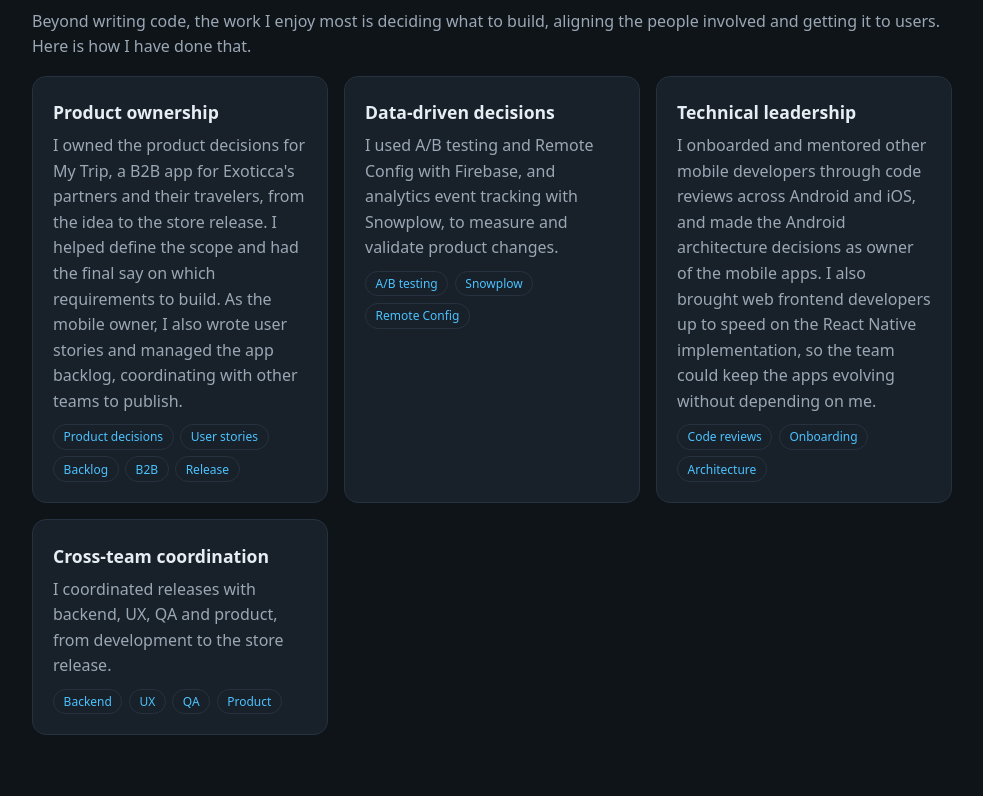
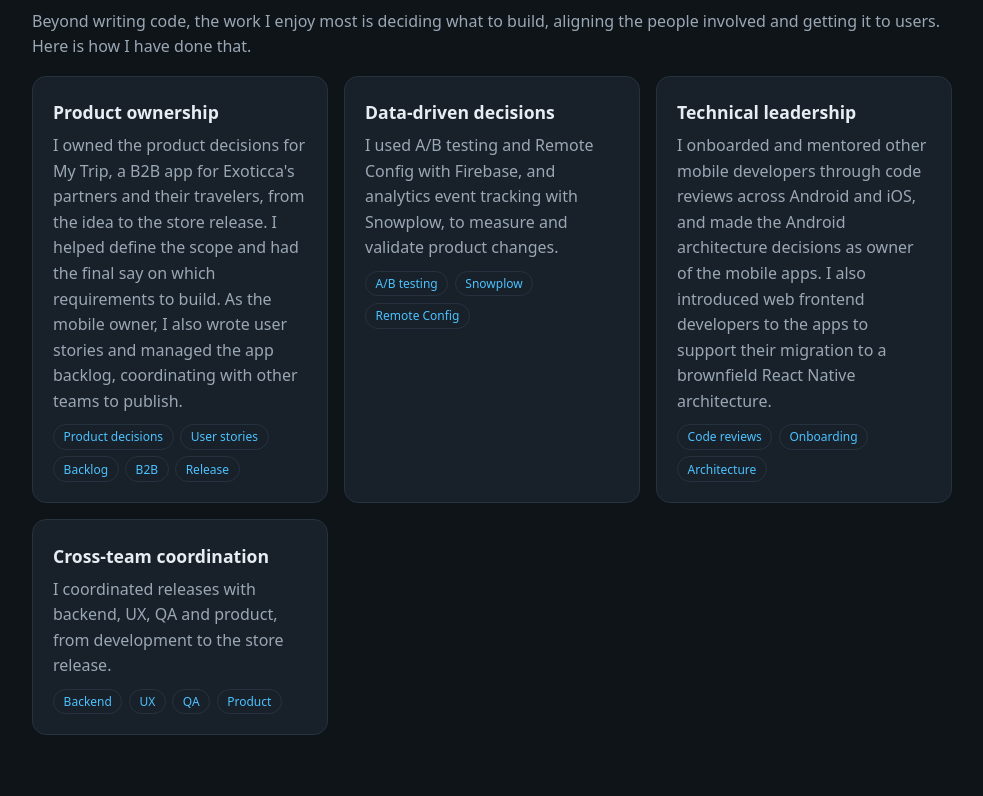
Before and after one commit to JuanFranCrater/JuanFranCrater.github.io, a plain HTML site: page index.html in a window 1280 px wide. Shown: the part 2202-2998 px from the top of the page, without its empty margins (148-1131 px from the left). Drawn offline with Linux system fonts and the light colour scheme.

```diff
--- a/index.html
+++ b/index.html
@@ -97,7 +97,7 @@
           <span class="date" data-i18n="exp.exoticca.date">Apr 2022 – Sep 2026 · 4 yrs 6 mos</span>
           <h4>Exoticca · <span data-i18n="exp.exoticca.role">Senior Mobile Engineer (Android Lead)</span></h4>
           <p data-i18n="exp.exoticca.desc">Involved from the <strong>first line of code</strong> on Exoticca's mobile apps. I started as the only Android developer, grew into a two-person team, and owned the Android app throughout—expanding in the last year and a half to become the <strong>sole developer and mobile owner of both the Android and iOS apps</strong> (B2C and B2B). React Native came in only during the last three months. I designed and delivered features from <strong>zero to deployment</strong>, including release management and maintenance, and brought UX ideas from the user's point of view. I worked with <strong>AI agents and GitHub Copilot</strong> to ship faster without lowering the quality bar. I operated in English within a cross-functional team, leading code reviews, technical architecture, and release coordination.</p>
-          <div class="tags"><span>Kotlin</span><span>Jetpack Compose</span><span>MVVM</span><span>Coroutines &amp; Flow</span><span>Hilt</span><span>Room</span><span>Swift</span><span>SwiftUI</span><span>UIKit</span><span>VIPER</span><span>React Native</span><span>Firebase</span><span>AI Agents</span></div>
+          <div class="tags"><span>Kotlin</span><span>Jetpack Compose</span><span>MVVM</span><span>MVI</span><span>Clean Architecture</span><span>Coroutines &amp; Flow</span><span>Hilt</span><span>Room</span><span>Swift</span><span>SwiftUI</span><span>UIKit</span><span>VIPER</span><span>React Native</span><span>Firebase</span><span>AI Agents</span></div>
           <div class="grid sub">
             <article class="card">
               <h4>Travelers' App</h4>
@@ -159,7 +159,7 @@
         </article>
         <article class="card">
           <h4 data-i18n="impact.lead.title">Technical leadership</h4>
-          <p data-i18n="impact.lead.desc">I onboarded and mentored other mobile developers through code reviews across Android and iOS, and made the Android architecture decisions as owner of the mobile apps. I also brought web frontend developers up to speed on the React Native implementation, so the team could keep the apps evolving without depending on me.</p>
+          <p data-i18n="impact.lead.desc">I onboarded and mentored other mobile developers through code reviews across Android and iOS, and made the Android architecture decisions as owner of the mobile apps. I also introduced web frontend developers to the apps to support their migration to a brownfield React Native architecture.</p>
           <div class="tags"><span>Code reviews</span><span>Onboarding</span><span>Architecture</span></div>
         </article>
         <article class="card">
@@ -275,7 +275,7 @@
       <h4 class="subtitle" data-i18n="eng.title">Engineering approach</h4>
       <dl class="eng">
         <dt data-i18n="eng.arch.label">Architecture</dt>
-        <dd data-i18n="eng.arch.text">Native Android with Kotlin Coroutines and Flow, Hilt, Room for offline caching, Jetpack Compose and Retrofit/OkHttp. I have worked with MVVM, MVC and MVP, made most of the architecture decisions on my projects, and done migrations from XML to Compose in the past. On iOS, I maintained and evolved a production app using VIPER architecture, combining SwiftUI and UIKit with dependencies managed via SPM and CocoaPods.</dd>
+        <dd data-i18n="eng.arch.text">Native Android with Kotlin Coroutines and Flow, Hilt, Room for offline caching, Jetpack Compose and Retrofit/OkHttp. I apply Clean Architecture with MVVM or MVI (also MVC and MVP) and made most of the architecture decisions on my projects. At Exoticca, the Android app moved from MVVM to MVI during the XML to Compose migration, and I introduced modularization as a test towards Kotlin Multiplatform (KMP). My MINIMO apps are modular too. On iOS, I maintained and evolved a production app using VIPER architecture, combining SwiftUI and UIKit with dependencies managed via SPM and CocoaPods.</dd>
         <dt data-i18n="eng.int.label">Integrations</dt>
         <dd data-i18n="eng.int.text">Customer support and engagement SDKs such as Sprinklr Live Chat and Salesforce Marketing Cloud (push notifications and in-app messaging) across Android and iOS, payment libraries (Redsys), charts (MPAndroidChart), and hardware integrations (Sunmi printers).</dd>
         <dt data-i18n="eng.quality.label">Quality &amp; reliability</dt>
--- a/script.js
+++ b/script.js
@@ -6,7 +6,7 @@ const es = {
   "impact.data.title": "Decisiones basadas en datos",
   "impact.data.desc": "Usé A/B testing y Remote Config con Firebase, y seguimiento de eventos de analítica con Snowplow, para medir y validar cambios de producto.",
   "impact.lead.title": "Liderazgo técnico",
-  "impact.lead.desc": "Incorporé y acompañé a otros desarrolladores móviles con revisiones de código en Android e iOS, y tomé las decisiones de arquitectura Android como responsable de las apps móviles. También formé a desarrolladores web frontend en la implementación de React Native, para que el equipo pudiera seguir evolucionando las apps sin depender de mí.",
+  "impact.lead.desc": "Incorporé y acompañé a otros desarrolladores móviles con revisiones de código en Android e iOS, y tomé las decisiones de arquitectura Android como responsable de las apps móviles. También introduje a desarrolladores web frontend en las apps para apoyar su migración a una arquitectura brownfield con React Native.",
   "impact.coord.title": "Coordinación entre equipos",
   "impact.coord.desc": "Coordiné lanzamientos con backend, UX, QA y producto, desde el desarrollo hasta la publicación en las tiendas.",
   "nav.experience": "Experiencia", "nav.projects": "Proyectos", "nav.skills": "Tecnologías",
@@ -38,7 +38,7 @@ const es = {
   "eng.int.label": "Integraciones",
   "eng.int.text": "SDKs de soporte al cliente y comunicación como Sprinklr Live Chat y Salesforce Marketing Cloud (notificaciones push y mensajes in-app) en Android e iOS, librerías de pago (Redsys), gráficas (MPAndroidChart) y dispositivos Android con hardware como impresoras Sunmi.",
   "eng.arch.label": "Arquitectura",
-  "eng.arch.text": "Android nativo con Kotlin Coroutines y Flow, Hilt, Room para caché offline, Jetpack Compose y Retrofit/OkHttp. He trabajado con MVVM, MVC y MVP, he tomado la mayoría de las decisiones de arquitectura en mis proyectos y he hecho migraciones de XML a Compose en el pasado. En iOS mantuve y evolucioné una app en producción con arquitectura VIPER, combinando pantallas en SwiftUI y UIKit y gestión de dependencias con SPM y CocoaPods.",
+  "eng.arch.text": "Android nativo con Kotlin Coroutines y Flow, Hilt, Room para caché offline, Jetpack Compose y Retrofit/OkHttp. Aplico Clean Architecture con MVVM o MVI (también MVC y MVP) y he tomado la mayoría de las decisiones de arquitectura en mis proyectos. En Exoticca, la app Android pasó de MVVM a MVI al migrar de XML a Compose, e introduje la modularización como prueba para Kotlin Multiplatform (KMP). Mis apps de MINIMO también son modulares. En iOS mantuve y evolucioné una app en producción con arquitectura VIPER, combinando pantallas en SwiftUI y UIKit y gestión de dependencias con SPM y CocoaPods.",
   "eng.quality.label": "Calidad y fiabilidad",
   "eng.quality.text": "Tests unitarios y de UI con Compose, mantenimiento del pipeline de CI/CD, monitorización de crashes y análisis de rendimiento con Firebase Performance, tanto en Android como en iOS. Resolví crashes e incidencias en producción, manteniendo la tasa de usuarios sin crashes por encima del 99,8 %.",
   "eng.team.label": "Colaboración y liderazgo",
```
Also changed, not shown: 2 other files.
